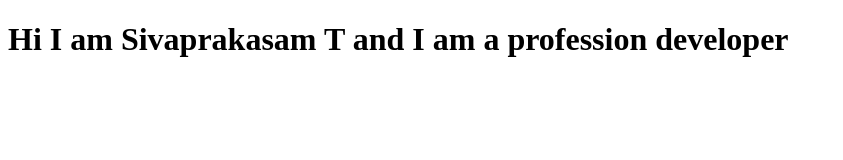
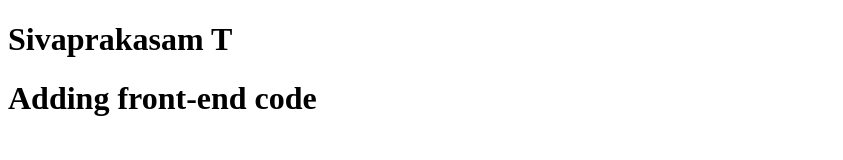
Before and after one commit to sivaprakasam-07/checking, a plain HTML site: page index.html in a window 1280 px wide. Shown: the whole page, without its empty margins (0-843 px from the left). Drawn offline with Linux system fonts and the light colour scheme.

Commit message:
feat : added some front-end code

```diff
--- a/index.html
+++ b/index.html
@@ -8,7 +8,8 @@
 </head>
 
 <body>
-    <h1>Hi I am Sivaprakasam T and I am a profession developer</h1>
+    <h1>Sivaprakasam T</h1>
+    <h1>Adding front-end code</h1>
 </body>
 
 </html>
--- a/siva.js
+++ /dev/null
@@ -1,3 +0,0 @@
-var a = 10
-var b = 20
-console.log(a)
```
